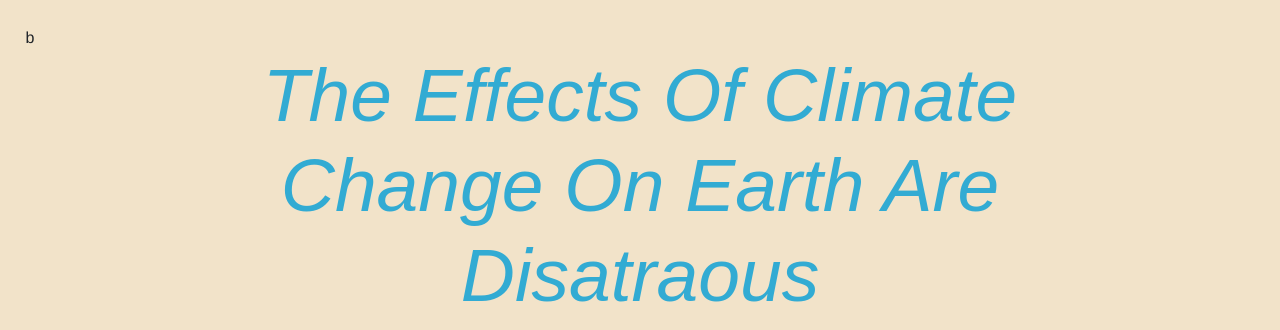
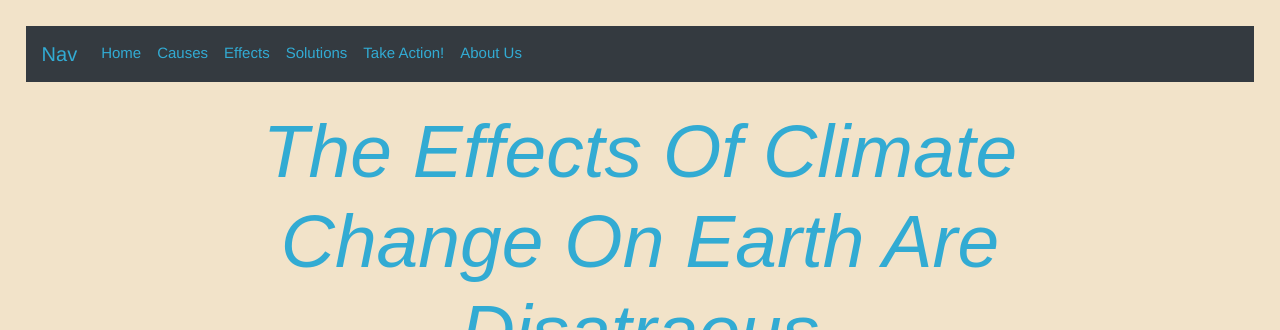
Before and after one commit to Analytix1/Climate-Change, a plain HTML site: page effects.html in a window 1280 px wide. Shown: the top 330 px of the page. Drawn offline with nearby package versions, Linux system fonts and the light colour scheme.

Commit message:
Update effects.html

```diff
--- a/effects.html
+++ b/effects.html
@@ -23,7 +23,36 @@
 </head>
 
 <body >
-  b
+  <nav class="navbar navbar-expand-lg navbar-light bg-dark" style="font-size:15px">
+      <a class="navbar-brand" ><font color = "#32ABD3">Nav</font></a>
+      <button class="navbar-toggler" type="button" data-toggle="collapse" data-target="#navbarNav" aria-controls="navbarNav" aria-expanded="false" aria-label="Toggle navigation">
+        <span class="navbar-toggler-icon" style = "background-color: #32ABD3" ></span>
+      </button>
+      <div class="collapse navbar-collapse" id="navbarNav" style="font-size:15px">
+        <ul class="navbar-nav">
+          <li class="nav-item active">
+            <a class="nav-link" href="/Climate-Change/"><font color = "#32ABD3">Home</font> <span class="sr-only">(current)</span></a>
+          </li>
+          <li class="nav-item">
+            <a class="nav-link" href="/Climate-Change/Causes.html"><font color = "#32ABD3">Causes</font></a>
+          </li>
+          <li class="nav-item">
+            <a class="nav-link" href="/Climate-Change/effects.html"><font color = "#32ABD3">Effects</font></a>
+          </li>
+          <li class="nav-item">
+            <a class="nav-link" href="/Climate-Change/Climatechangesolutions.html" tabindex="-1" aria-disabled="true"><font color = "#32ABD3">Solutions</font></a>
+          </li>
+           <li class="nav-item">
+            <a class="nav-link" href="/Climate-Change/TakeAction.html" tabindex="-1" aria-disabled="true"><font color = "#32ABD3">Take Action!</font></a>
+
+          </li>
+          <li class="nav-item">
+            <a class="nav-link" href="/Climate-Change/AboutUs.html" tabindex="-1" aria-disabled="true"><font color = "#32ABD3">About Us</font></a>
+          </li>
+
+        </ul>
+      </div>
+    </nav>
 
    <br>
   <div align = "center">
```
